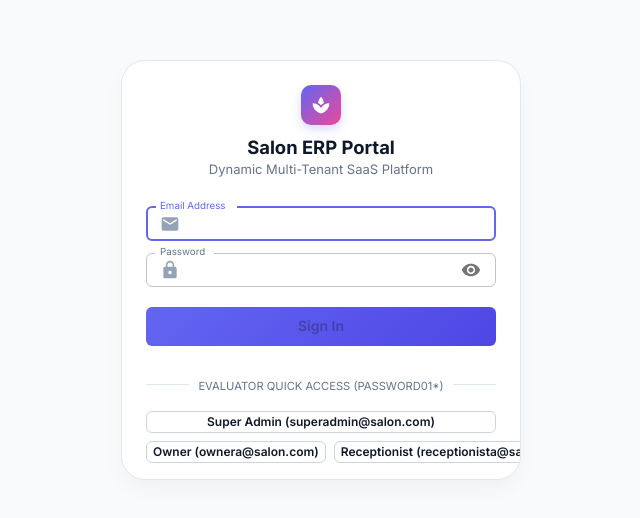
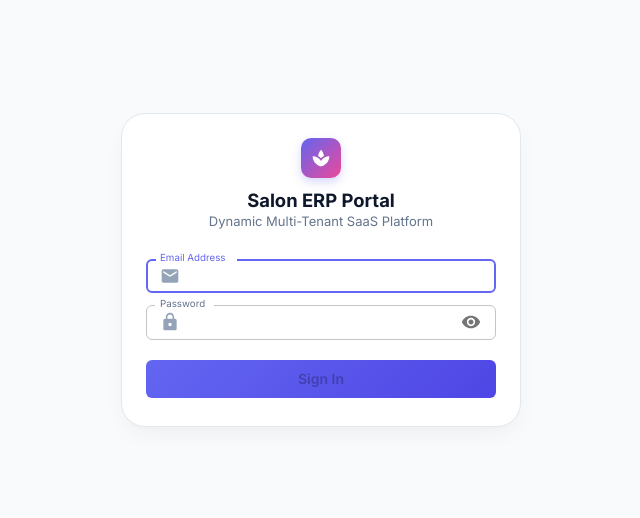
Before and after one commit to Mukesh-Murugaiyan/salon_client_web, a React (Vite) app: page /login in a window 1280 px wide. Shown: the part 130-648 px from the top of the page, without its empty margins (319-959 px from the left). Built offline with nearby package versions, Linux system fonts and the light colour scheme; no server answers.

Commit message:
refactor(web): remove static quick-fill credentials in favor of dynamic login

```diff
--- a/src/pages/Login.jsx
+++ b/src/pages/Login.jsx
@@ -11,8 +11,6 @@ import {
   CircularProgress,
   InputAdornment,
   IconButton,
-  Chip,
-  Divider,
 } from '@mui/material';
 import {
   Visibility,
@@ -89,12 +87,7 @@ const Login = () => {
     }
   };
 
-  const handleFillCredentials = (testEmail, testPassword) => {
-    setEmail(testEmail);
-    setPassword(testPassword);
-    setErrorMessage('');
-    setFieldErrors({});
-  };
+
 
   const isFormValid = email.trim().length > 0 && password.length > 0;
 
@@ -239,62 +232,6 @@ const Login = () => {
               )}
             </Button>
           </Box>
-
-          <Divider sx={{ my: 2 }}>
-            <Typography variant="caption" color="text.secondary" sx={{ fontSize: '0.7rem' }}>
-              EVALUATOR QUICK ACCESS (PASSWORD01*)
-            </Typography>
-          </Divider>
-
-          {/* Quick test credentials buttons */}
-          <Box sx={{ display: 'flex', flexDirection: 'column', gap: 1 }}>
-            <Chip
-              label="Super Admin (superadmin@salon.com)"
-              variant="outlined"
-              size="small"
-              onClick={() => handleFillCredentials('superadmin@salon.com', 'Password01*')}
-              disabled={isSubmitting}
-              sx={{
-                cursor: 'pointer',
-                borderColor: '#cbd5e1',
-                fontWeight: 600,
-                fontSize: '0.75rem',
-                '&:hover': { backgroundColor: '#f1f5f9', borderColor: '#6366f1', color: '#6366f1' },
-              }}
-            />
-            <Box sx={{ display: 'flex', gap: 1 }}>
-              <Chip
-                label="Owner (ownera@salon.com)"
-                variant="outlined"
-                size="small"
-                onClick={() => handleFillCredentials('ownera@salon.com', 'Password01*')}
-                disabled={isSubmitting}
-                sx={{
-                  flex: 1,
-                  cursor: 'pointer',
-                  borderColor: '#cbd5e1',
-                  fontWeight: 600,
-                  fontSize: '0.75rem',
-                  '&:hover': { backgroundColor: '#f1f5f9', borderColor: '#6366f1', color: '#6366f1' },
-                }}
-              />
-              <Chip
-                label="Receptionist (receptionista@salon.com)"
-                variant="outlined"
-                size="small"
-                onClick={() => handleFillCredentials('receptionista@salon.com', 'Password01*')}
-                disabled={isSubmitting}
-                sx={{
-                  flex: 1,
-                  cursor: 'pointer',
-                  borderColor: '#cbd5e1',
-                  fontWeight: 600,
-                  fontSize: '0.75rem',
-                  '&:hover': { backgroundColor: '#f1f5f9', borderColor: '#6366f1', color: '#6366f1' },
-                }}
-              />
-            </Box>
-          </Box>
         </CardContent>
       </Card>
     </Box>
```
